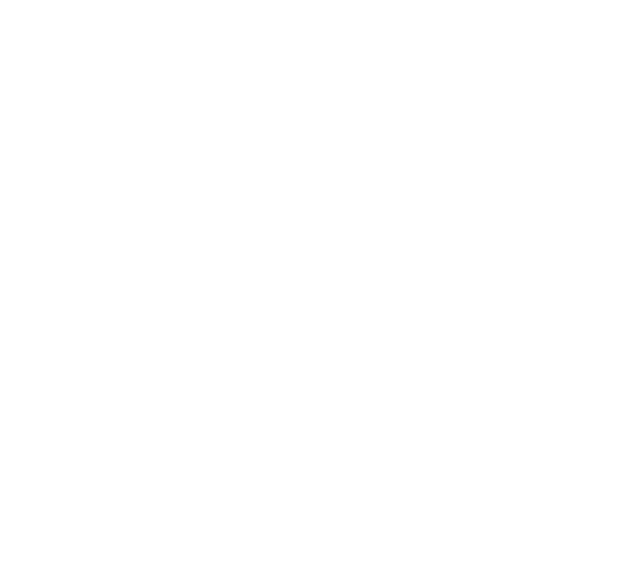
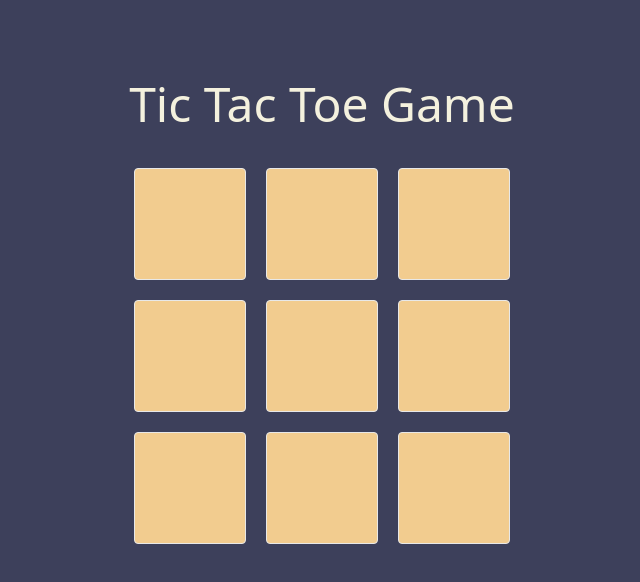
Before and after one commit to FahimFaysalNirjhar/Tic-Tac-Toe, a plain HTML site: page index.html in a window 1280 px wide. Shown: the whole page, without its empty margins (318-958 px from the left). Drawn offline with nearby package versions, Linux system fonts and the light colour scheme.

Commit message:
text design

```diff
--- a/index.html
+++ b/index.html
@@ -18,7 +18,40 @@
       }
     </style>
   </head>
-  <body>
+  <body class="bg-[#3d405b] min-h-screen text-center">
+    <h1 class="text-[#f4f1de] text-5xl pt-20">Tic Tac Toe Game</h1>
+    <!-- game -->
+    <div
+      class="flex flex-wrap max-w-sm mx-auto gap-5 justify-center items-center mt-10"
+    >
+      <button
+        class="btn bg-[#f2cc8f] w-28 h-28 outline-0 shadow-none border-spacing-0"
+      ></button>
+      <button
+        class="btn bg-[#f2cc8f] w-28 h-28 outline-0 shadow-none border-spacing-0"
+      ></button>
+      <button
+        class="btn bg-[#f2cc8f] w-28 h-28 outline-0 shadow-none border-spacing-0"
+      ></button>
+      <button
+        class="btn bg-[#f2cc8f] w-28 h-28 outline-0 shadow-none border-spacing-0"
+      ></button>
+      <button
+        class="btn bg-[#f2cc8f] w-28 h-28 outline-0 shadow-none border-spacing-0"
+      ></button>
+      <button
+        class="btn bg-[#f2cc8f] w-28 h-28 outline-0 shadow-none border-spacing-0"
+      ></button>
+      <button
+        class="btn bg-[#f2cc8f] w-28 h-28 outline-0 shadow-none border-spacing-0"
+      ></button>
+      <button
+        class="btn bg-[#f2cc8f] w-28 h-28 outline-0 shadow-none border-spacing-0"
+      ></button>
+      <button
+        class="btn bg-[#f2cc8f] w-28 h-28 outline-0 shadow-none border-spacing-0"
+      ></button>
+    </div>
     <script src="scripts/app.js"></script>
   </body>
 </html>
```
